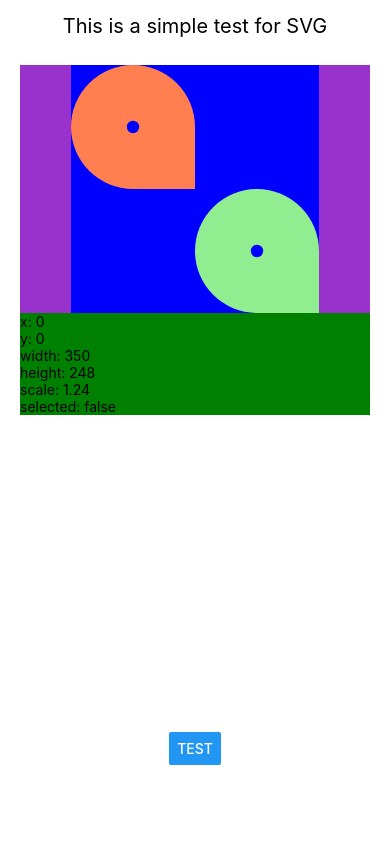
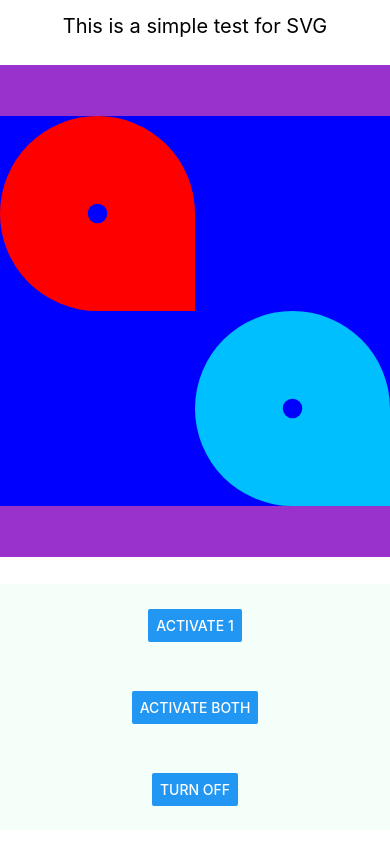
Before and after one commit to kelset/react-native-svg-testing, a React Native app: screen / in a window 390 px wide. Built offline with nearby package versions, Linux system fonts and the light colour scheme.

Commit message:
Ok. So: now I’ve managed to make the resize work as I want it to. Time to try making the targeted interact

```diff
--- a/src/App.js
+++ b/src/App.js
@@ -16,18 +16,18 @@ import Draw from './Draw'
 class App extends Component {
 
   state: {
-      selected: boolean;
+      selected: any;
   };
 
   constructor(props) {
     super(props);
-    this.state = {selected:false};
+    this.state = {selected:[]}; // let's move to something a bit more complex..
   }
 
-  _selectItem(){
+  _selectItems(selectionArray){
     console.log("this state will be changed:", this.state.selected)
     this.setState({
-      selected: !this.state.selected,
+      selected: selectionArray,
     })
   }
 
@@ -35,13 +35,15 @@ class App extends Component {
     return (
       <View style={{flex:1, justifyContent: "space-around"}}>
         <Text style={{fontSize: 20, color:"black", alignSelf:"center"}}> This is a simple test for SVG </Text>
-        <View style={{flex:0.7}}>
-          <Draw selected={this.state.selected}/>
+        <View style={{flex:0.6}}>
+          {/* <View style={{height:200, width:100, backgroundColor: "green", alignSelf:"center"}}> */}
+            <Draw selected={this.state.selected}/>
+          {/* </View> */}
         </View>
-        <View style={{justifyContent: "space-around", flex: 0.2, alignItems:"center"}}>
-          <Button title={"Test"} onPress={() => {this._selectItem()}}/>
-          {/* <Button title={"Only 1"} onPress={() => {console.log("Hey!")}}/>
-          <Button title={"A couple"} onPress={() => {console.log("Hey!")}}/> */}
+        <View style={{justifyContent: "space-around", flex: 0.3, alignItems:"center", backgroundColor:"mintcream"}}>
+          <Button title={"Activate 1"} onPress={() => {this._selectItems([1])}}/>
+          <Button title={"Activate both"} onPress={() => {this._selectItems([1,2])}}/>
+          <Button title={"Turn off"} onPress={() => {this._selectItems([])}}/>
         </View>
       </View>
     );
--- a/src/Draw.js
+++ b/src/Draw.js
@@ -82,7 +82,6 @@ class Draw extends Component {
 
   render() {
     return (
-      <View style={{height:350, width:350, backgroundColor: "green", alignSelf:"center"}}>
       <View style={{flex:1, minHeight: 50, minWidth: 50, backgroundColor:"darkorchid"}} onLayout={(event) => this.measureView(event.nativeEvent.layout)}>
         <Svg style={{ width: this.state.width, height: this.state.height }} viewBox={"0 0 "+ "200" + " " + "200"}>
           <Defs>
@@ -111,13 +110,6 @@ class Draw extends Component {
           <Use href="#shape-two" x={100} y={100}/>
         </Svg>
       </View>
-        <Text>x: {this.state.x}</Text>
-        <Text>y: {this.state.y}</Text>
-        <Text>width: {this.state.width}</Text>
-        <Text>height: {this.state.height}</Text>
-        <Text>scale: {this.state.scaleFactor}</Text>
-        <Text>selected: {this.props.selected.toString()}</Text>
-      </View>
     );
   }
 }
```
Lines whose indentation alone changed are shown as unchanged.
